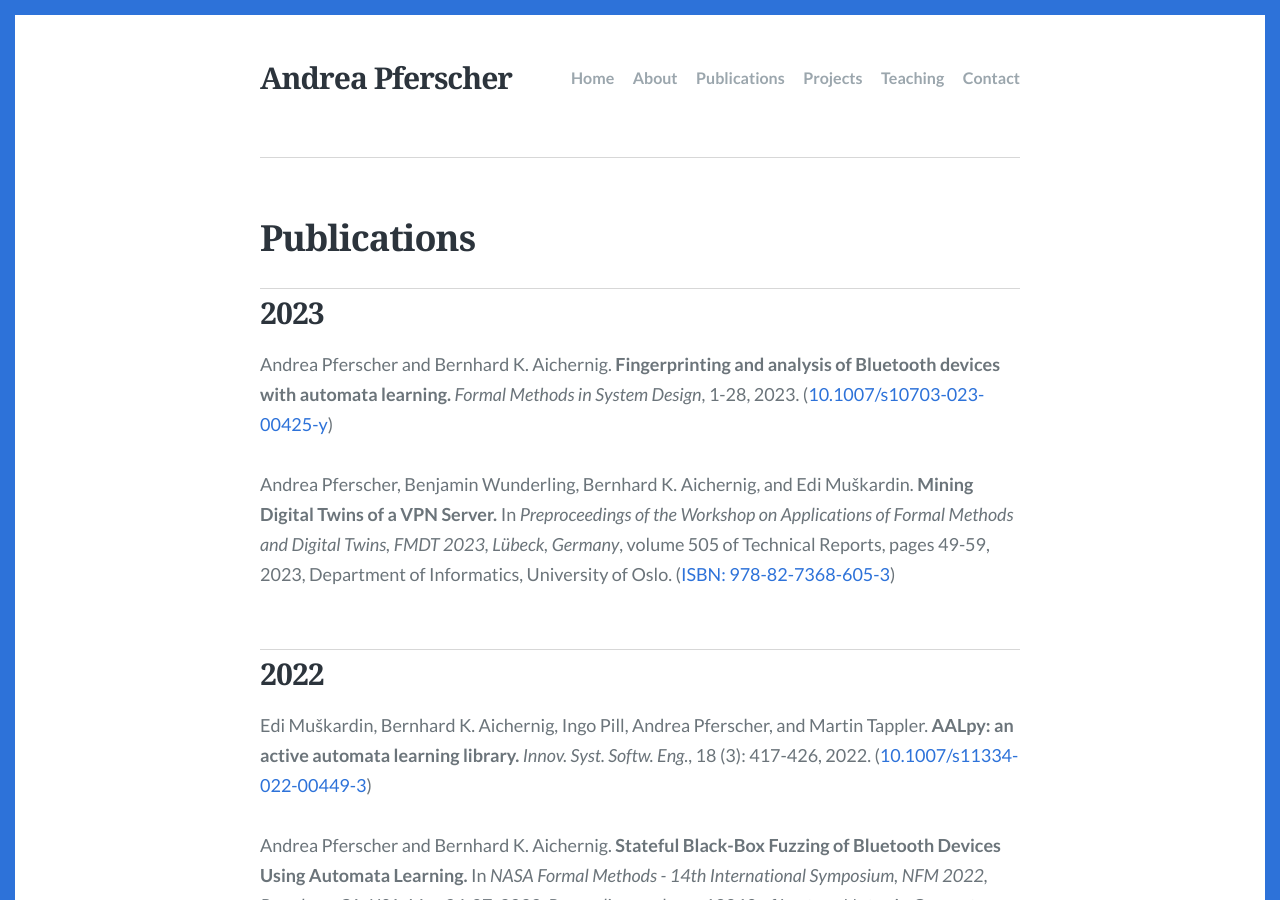
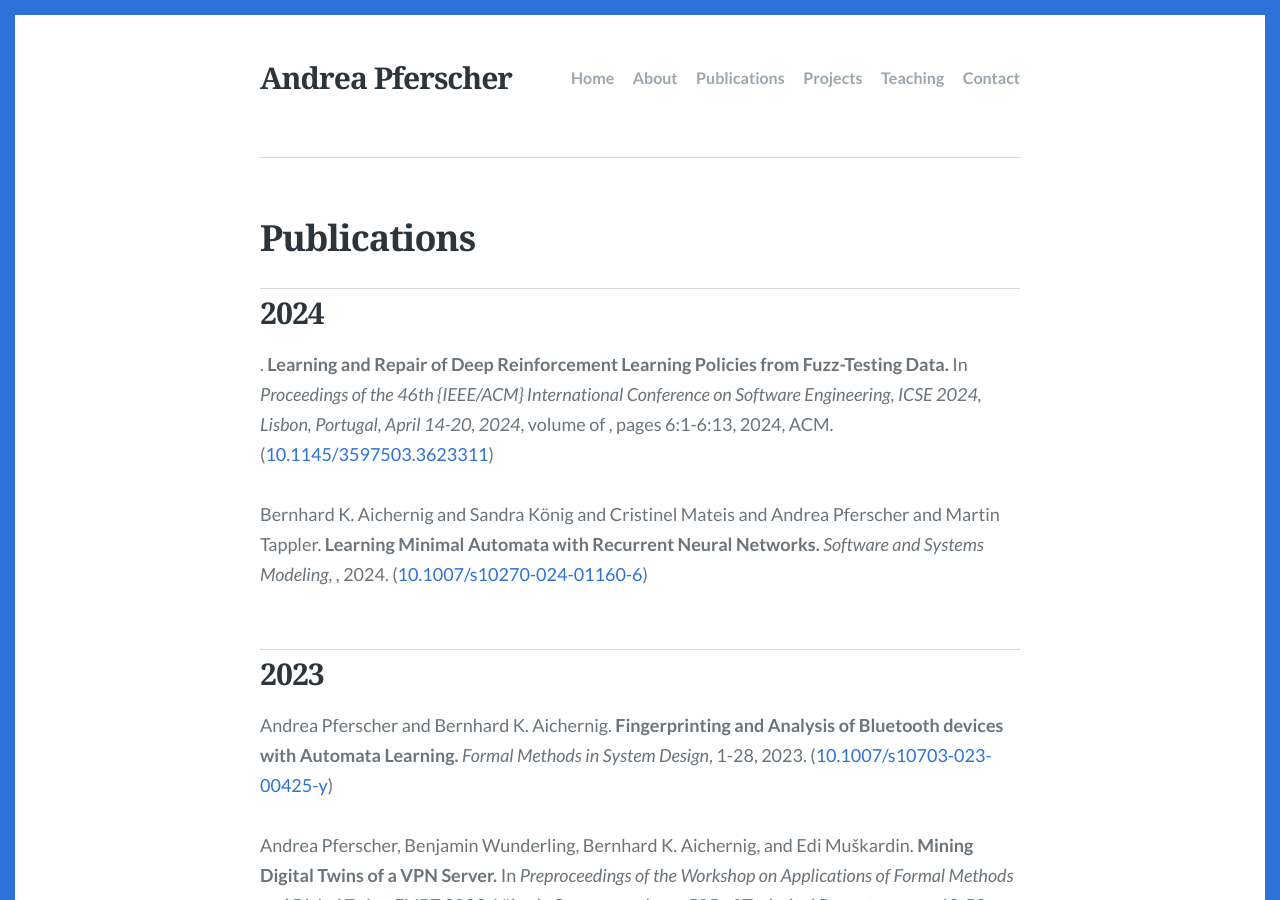
Before and after one commit to apferscher/apferscher.github.io, a Jekyll site: the page built from publications.md, in a window 1280 px wide and 900 px high. Built offline with Jekyll 4.4.1, drawn with Linux system fonts in a browser that asks for light colours; some web fonts are replaced.

Commit message:
update publications

```diff
--- a/_data/author.json
+++ b/_data/author.json
@@ -2,6 +2,6 @@
   "name": "Andrea Pferscher",
   "bio": "Andrea is a postdoctoral research fellow at University of Oslo",
   "url": "https://apferscher.github.io",
-  "location": "Graz, Austria",
+  "location": "Oslo, Norway",
   "image": "images/author.png"
 }
--- a/_data/publications.json
+++ b/_data/publications.json
@@ -1,17 +1,47 @@
 {
     "publications": [
+        {
+            "year": "2024",
+            "publications": [
+                {
+                    "author": "Martin Tappler and Andrea Pferscher and Bernhard K. Aichernig and Bettina Könighofer",
+                    "title": "Learning and Repair of Deep Reinforcement Learning Policies from Fuzz-Testing Data",
+                    "booktitle": "Proceedings of the 46th {IEEE/ACM} International Conference on Software Engineering, ICSE 2024, Lisbon, Portugal, April 14-20, 2024",
+                    "pages": "6:1-6:13",
+                    "publisher": "ACM",
+                    "year": "2024",
+                    "url": "https://doi.org/10.1145/3597503.3623311",
+                    "doi": "10.1145/3597503.3623311"
+                },
+                {
+                    "authors": "Bernhard K. Aichernig and Sandra König and Cristinel Mateis and Andrea Pferscher and Martin Tappler",
+                    "title": "Learning Minimal Automata with Recurrent Neural Networks",
+                    "is_journal": true,
+                    "journal": "Software and Systems Modeling",
+                    "booktitle": "",
+                    "volume": "",
+                    "number": "",
+                    "pages": "",
+                    "series": "1619-1374",
+                    "year": "2024",
+                    "url": "https://doi.org/10.1007/s10270-024-01160-6",
+                    "doi": "10.1007/s10270-024-01160-6",
+                    "publisher": "Springer"
+                }
+            ]
+        },
         {
             "year": "2023",
             "publications": [
                 {
                     "authors": "Andrea Pferscher and Bernhard K. Aichernig",
-            "title": "Fingerprinting and analysis of Bluetooth devices with automata learning",
+                    "title": "Fingerprinting and Analysis of Bluetooth devices with Automata Learning",
                     "is_journal": true,
                     "journal": "Formal Methods in System Design",
                     "booktitle": "",
                     "volume": "",
                     "number": "",
-            "pages":"1-28",
+                    "pages": "1-28",
                     "series": "",
                     "year": "2023",
                     "url": "https://doi.org/10.1007/s10703-023-00425-y",
@@ -25,7 +55,7 @@
                     "journal": "",
                     "booktitle": "Preproceedings of the Workshop on Applications of Formal Methods and Digital Twins, FMDT 2023, Lübeck, Germany",
                     "volume": "505",
-            "pages":"49-59",
+                    "pages": "49-59",
                     "series": "Technical Reports",
                     "year": "2023",
                     "url": "https://fm2023.isp.uni-luebeck.de/index.php/workshop-applications-of-formal-methods-and-digital-twins/",
@@ -45,7 +75,7 @@
                     "booktitle": "",
                     "volume": "18",
                     "number": "3",
-            "pages":"417-426",
+                    "pages": "417-426",
                     "series": "",
                     "year": "2022",
                     "url": "https://doi.org/10.1007/s11334-022-00449-3",
@@ -59,7 +89,7 @@
                     "journal": "",
                     "booktitle": "NASA Formal Methods - 14th International Symposium, NFM 2022, Pasadena, CA, USA, May 24-27, 2022, Proceedings",
                     "volume": "13260",
-            "pages":"373-392",
+                    "pages": "373-392",
                     "series": "Lecture Notes in Computer Science",
                     "year": "2022",
                     "url": "https://doi.org/10.1007/978-3-031-06773-0_20",
@@ -73,7 +103,7 @@
                     "journal": "",
                     "booktitle": "Software Engineering and Formal Methods - 20th International Conference, SEFM 2022, Berlin, Germany, September 26-30, 2022, Proceedings",
                     "volume": "13550",
-            "pages":"155-172",
+                    "pages": "155-172",
                     "series": "Lecture Notes in Computer Science",
                     "year": "2022",
                     "url": "https://doi.org/10.1007/978-3-031-17108-6_10",
@@ -87,7 +117,7 @@
                     "journal": "",
                     "booktitle": "Proceedings Fourth International Workshop on Formal Methods for Autonomous Systems (FMAS) and Fourth International Workshop on Automated and verifiable Software sYstem DEvelopment (ASYDE), FMAS/ASYDE@SEFM 2022, and Fourth International Workshop on Automated and verifiable Software sYstem DEvelopment (ASYDE)Berlin, Germany, 26th and 27th of September 2022",
                     "volume": "371",
-            "pages":"1-19",
+                    "pages": "1-19",
                     "series": "EPTCS",
                     "year": "2022",
                     "url": "https://doi.org/10.4204/EPTCS.371.1",
@@ -107,10 +137,8 @@
                     "doi": "10.48550/arXiv.2211.16074",
                     "publisher": ""
                 }
-
             ]
         },
-
         {
             "year": "2021",
             "publications": [
@@ -121,7 +149,7 @@
                     "journal": "",
                     "booktitle": "Automated Technology for Verification an Analysis - 19th International Symposium, ATVA 2021, Gold Coast, QLD Australia, October 18-22, 2021, Proceedings",
                     "volume": "12971",
-                "pages":"67-73",
+                    "pages": "67-73",
                     "series": "Lecture Notes in Computer Science",
                     "year": "2021",
                     "url": "https://doi.org/10.1007/978-3-030-88885-5_5",
@@ -135,7 +163,7 @@
                     "journal": "",
                     "booktitle": "Formal Methods - 24th International Symposium, FM 2021, Virtual Event, November 20-26, 2021, Proceedings",
                     "volume": "13047",
-                "pages":"524-542",
+                    "pages": "524-542",
                     "series": "Lecture Notes in Computer Science",
                     "year": "2021",
                     "url": "https://doi.org/10.1007/978-3-030-90870-6_28",
@@ -149,7 +177,7 @@
                     "journal": "",
                     "booktitle": "14th IEEE Conference on Software Testing Verification and Validation, ICST 2021, Porto de Galinhas, Brazil, April 12-16, 2021",
                     "volume": "",
-                "pages":"47-58",
+                    "pages": "47-58",
                     "series": "",
                     "year": "2021",
                     "url": "https://doi.org/10.1109/ICST49551.2021.00017",
@@ -168,7 +196,7 @@
                     "journal": "",
                     "booktitle": "NASA Formal Methods - 12th International Symposium, NFM 2020, Moffett Field, CA, USA, May 11-15, 2020, Proceedings",
                     "volume": "12229",
-                "pages":"1-19",
+                    "pages": "1-19",
                     "series": "Lecture Notes in Computer Science",
                     "year": "2020",
                     "url": "https://doi.org/10.1007/978-3-030-55754-6_1",
@@ -182,7 +210,7 @@
                     "journal": "",
                     "booktitle": "Testing Software and Systems - 32nd IFIP WG 6.1 International Conference, ICTSS 2020, Naples, Italy, December 9-11, 2020, Proceedings",
                     "volume": "12543",
-                "pages":"52-69",
+                    "pages": "52-69",
                     "series": "Lecture Notes in Computer Science",
                     "year": "2020",
                     "url": "https://doi.org/10.1007/978-3-030-64881-7_4",
@@ -190,8 +218,6 @@
                     "publisher": "Springer"
                 }
             ]
-
         }
-
     ]
 }
```
Lines whose indentation alone changed are shown as unchanged.
